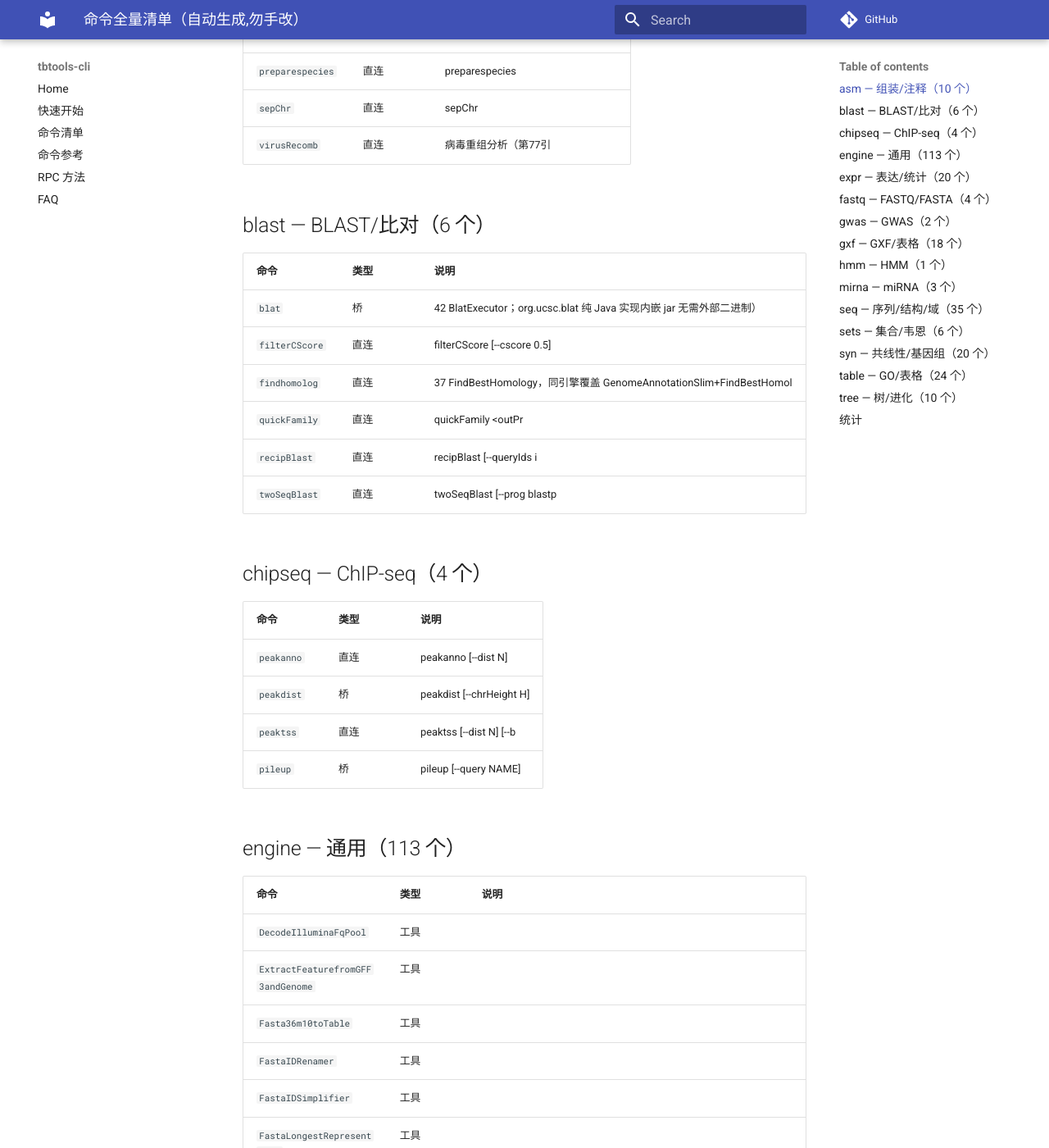
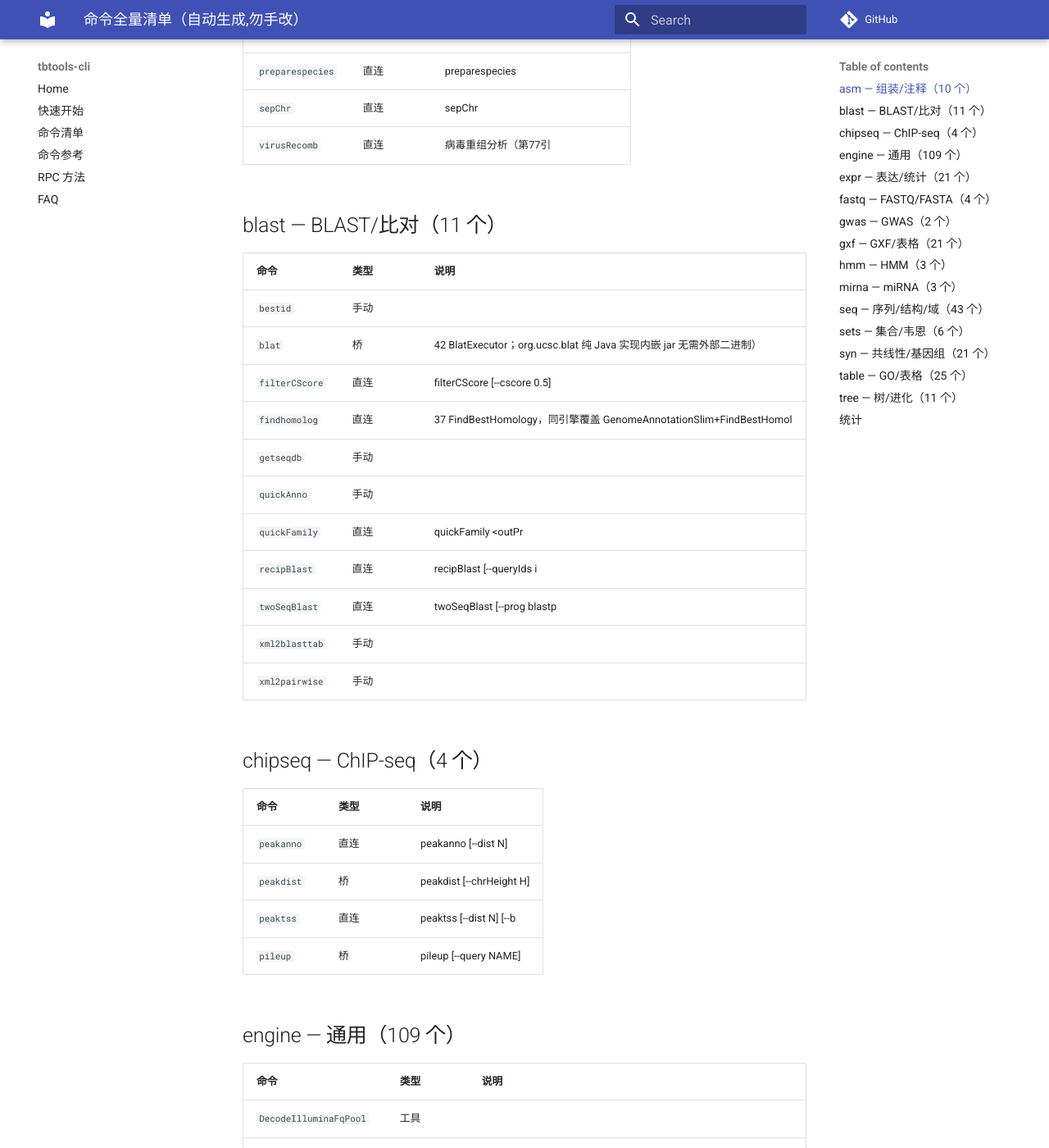
Before and after one commit to qby1613527176-cmd/tbtools-cli, an MkDocs documentation site: the page built from docs/_generated/commands.md, in a window 1280 px wide and 1400 px high, scrolled down 622 px. Shown: the whole window at 82% size. Built offline with MkDocs 1.6.1 and Material for MkDocs 9.7.7, drawn with Linux system fonts in a browser that asks for light colours; comment, search, counter and statistics services are not loaded; some of the changed text lies outside the part shown.

Commit message:
fix: 二期大发现——26 个手写 impl 命令从 metadata 消失(N23/N26 删除注册表条目的副作用)
- 审计: msy/mirnatarget 等 26 个 auto_commands 手写实现命令(msy/mirnatarget/kallisto/fimo/muscle/gsea/efpHeat/tableMerge/gxfSplit/extractFeatureFromGTF 等)不在 metadata——可用但 search/help 发现不到
- 修复: scan_manual_commands 补 auto_commands 手写 impl 扫描 → metadata 268→294,全部命令可发现
- 一致性: specs 294 == metadata 294(--check ✓);counts.md 294/219 更新;msy schema 落地
- 验证: search msy ✓ / tool-describe msy → tbtools syn msy ✓ / pytest 114 / ruff 0 / mypy strict 0

```diff
--- a/docs/_generated/commands.md
+++ b/docs/_generated/commands.md
@@ -18,16 +18,21 @@
 | `sepChr` | 直连 | sepChr <gene2chr.tsv> <in.miniprot.gff> <outMap> |
 | `virusRecomb` | 直连 | 病毒重组分析（第77引 |
 
-## blast — BLAST/比对（6 个）
+## blast — BLAST/比对（11 个）
 
 | 命令 | 类型 | 说明 |
 |---|---|---|
+| `bestid` | 手动 |  |
 | `blat` | 桥 | 42 BlatExecutor；org.ucsc.blat 纯 Java 实现内嵌 jar 无需外部二进制） |
 | `filterCScore` | 直连 | filterCScore <in.blast.tab6> <out.tab6> [--cscore 0.5] |
 | `findhomolog` | 直连 | 37 FindBestHomology，同引擎覆盖 GenomeAnnotationSlim+FindBestHomol |
+| `getseqdb` | 手动 |  |
+| `quickAnno` | 手动 |  |
 | `quickFamily` | 直连 | quickFamily <refPep.fa> <familyIds.txt> <queryPep.fa> <outPr |
 | `recipBlast` | 直连 | recipBlast <query.fa> <subject.fa> <outPrefix> [--queryIds i |
 | `twoSeqBlast` | 直连 | twoSeqBlast <query.fa> <subject.fa> <out.txt> [--prog blastp |
+| `xml2blasttab` | 手动 |  |
+| `xml2pairwise` | 手动 |  |
 
 ## chipseq — ChIP-seq（4 个）
 
@@ -38,7 +43,7 @@
 | `peaktss` | 直连 | peaktss <gxf> <macs2_peak.xls> <out.svg/png> [--dist N] [--b |
 | `pileup` | 桥 | pileup <blast.xml> <out.svg> [--query NAME] |
 
-## engine — 通用（113 个）
+## engine — 通用（109 个）
 
 | 命令 | 类型 | 说明 |
 |---|---|---|
@@ -82,7 +86,7 @@
 | `emblToFasta` | 工具 |  |
 | `extractFasta` | 工具 |  |
 | `extractFastaSub` | 工具 |  |
-| `extractFeatureFromGTF` | 工具 |  |
+| `extractFeatureFromGTF` | 手动 |  |
 | `extractGff3Region` | 工具 |  |
 | `fastaFragmenter` | 工具 |  |
 | `fastaIDAppender` | 工具 |  |
@@ -91,16 +95,16 @@
 | `fastqParallelTrimmer` | 工具 |  |
 | `filesplit` | 桥 | filesplit <inFile> <numParts> |
 | `findBestForkerRootTree` | 工具 |  |
-| `findBestHomologyBatch` | 工具 |  |
+| `findBestHomologyBatch` | 手动 |  |
 | `fpkmToTpm` | 工具 |  |
 | `gbff2gff` | 工具 |  |
 | `geneExpFilter` | 工具 |  |
 | `genePairExpCorr` | 工具 |  |
 | `generateMotifFromSequences` | 工具 |  |
 | `generic` | 桥 | generic <engineClass> <method[+method2]> <out> [--set field |
-| `getLongestCompleteORF` | 工具 |  |
+| `getLongestCompleteORF` | 手动 |  |
 | `getLongestORF` | 工具 |  |
-| `gffCdsPhaseCorrector` | 工具 |  |
+| `gffCdsPhaseCorrector` | 手动 |  |
 | `goAnnoPipe` | 工具 |  |
 | `goEnrichMerge` | 工具 |  |
 | `gsadiag` | 桥 | gsadiag <in.fixed.gff3> <out.stat.xls> [genome.fasta] [relax |
@@ -110,15 +114,15 @@
 | `heatmap2` | 手动 |  |
 | `keggEnrichment` | 工具 |  |
 | `logo` | 手动 |  |
+| `make` | 手动 |  |
 | `makeFastaIndex` | 工具 |  |
 | `marker` | 直连 | marker <MarkerDist|MarkerFilter|SampleDist|BigMarkerRandomDe |
 | `markertools` | 桥 | markertools <filter|dist|sampledist> <in.marker.tab> [maxPoi |
-| `methods` | 手动 |  |
 | `mggxf` | 桥 | mggxf <inGenePair|blastTab6> <in.simplified.gff> <out.Linked |
 | `mirIdentifierBasedOnTargetSo` | 工具 |  |
 | `pafRefBaseCoverCalc` | 工具 |  |
 | `pairWiseKaKsCalculator` | 工具 |  |
-| `parallelMD5Check` | 工具 |  |
+| `parallelMD5Check` | 手动 |  |
 | `plotRNAfoldloci` | 工具 |  |
 | `prepareFileFromMCScanXtoTBtools` | 工具 |  |
 | `qpcrproc` | 桥 | qpcrproc <in.qpcr.tab> <out.xls> |
@@ -141,22 +145,19 @@
 | `simpleBatchProcess` | 工具 |  |
 | `slurmScriptPrepare` | 工具 |  |
 | `ssrMiner` | 工具 |  |
-| `start` | 手动 |  |
 | `statFasta` | 工具 |  |
-| `status` | 手动 |  |
-| `stop` | 手动 |  |
 | `structure` | 手动 |  |
 | `tandemDupFinder` | 工具 |  |
 | `target2TablePipe` | 工具 |  |
 | `targetSoPipe` | 工具 |  |
 | `tpmCalc` | 工具 |  |
 | `translater` | 工具 |  |
-| `tree` | 手动 | tree <treeMeta.config> <out> [pad] |
+| `tree` | 手动 |  |
 | `trimmsa` | 桥 | trimmsa <in.aln.fa> <out.aln.fa> [ratio] |
 | `vcfBinCount` | 工具 |  |
 | `volcano` | 手动 |  |
 
-## expr — 表达/统计（20 个）
+## expr — 表达/统计（21 个）
 
 | 命令 | 类型 | 说明 |
 |---|---|---|
@@ -166,12 +167,13 @@
 | `cubeheatmap` | 桥 | group.tsv 引擎对列数有严格假设，官方 cube_group.tsv 仍会 ArrayIndexOutOfBou |
 | `dehist` | 手动 |  |
 | `distance` | 桥 | distance <in.tsv> <col1> <col2> <euclidean|pearson|pearsonDi |
-| `efpHeat` | 直连 | efpHeat <inTGA> <sample2cc.txt> <expMat.tsv> <geneId> <out.s |
+| `efpHeat` | 手动 |  |
 | `exprCorr` | 桥 | exprCorr <inFPKM> <outCorrMat> |
 | `gbar` | 桥 | 分组柱状图+显著性标注（GUI 逆向接口 buildPanel；数据=每行 group value） |
 | `groupCol` | 直连 | groupCol <inTable.tsv> <inGrpInfo.tsv> <outTable> [Sum|Mean| |
 | `groupedbar` | 桥 | 数据格式=每行 <group>	<value>（重复行成组），非常规基因×样本矩阵；矩阵输入会在 GroupedBarR |
 | `hclust` | 手动 |  |
+| `kallisto` | 手动 |  |
 | `layoutheatmap` | 桥 | layoutheatmap <layout.tsv> <expr.tsv> <out> [--options] |
 | `mountain` | 桥 | mountain <fold.txt> <out.tsv> |
 | `multiEfp` | 桥 | multiEfp <inTGA> <sample2cc> <expMat1[,expMat2,...]> <geneId |
@@ -197,7 +199,7 @@
 | `mimicVqsr` | 直连 | VCF 质量指标（QD/MQ/FS/SOR；GWAS） |
 | `vcfAddID` | 直连 | VCF 加 ID 列（GWAS；ArgsParser --inFile/--outFile，支持 .gz） |
 
-## gxf — GXF/表格（18 个）
+## gxf — GXF/表格（21 个）
 
 | 命令 | 类型 | 说明 |
 |---|---|---|
@@ -208,8 +210,10 @@
 | `genelocation` | 直连 | genelocation --ChrLen <chrlen> --FeaturePos <pos> --OutGraph |
 | `genelocgff` | 桥 | genelocgff <gff3> <idList> <out> [--chrLen len.tsv] [--renam |
 | `gxfAppend` | 直连 | GFF seqid+ID 加前缀 |
+| `gxfAttr` | 手动 |  |
 | `gxfFix` | 直连 | GFF 修复（重复ID前缀/CDS phase/dang |
 | `gxfGenepos` | 直连 | G |
+| `gxfIdAppender` | 手动 |  |
 | `gxfMatch` | 直连 | gxfMatch <in.gff3> <inGenome.fa> |
 | `gxfOverlap` | 直连 | gxfOverlap <in.gff3> <region.txt> <out.gff3> [--ignoreStrand |
 | `gxfRecall` | 直连 | 从 gene 行恢复 mRNA 特征（第82引擎， |
@@ -217,14 +221,17 @@
 | `gxfRename` | 直连 | gxfRename <in.gff3> <out.gff3> <renameMap.tsv> |
 | `gxfRepGXF` | 直连 | gxfRepGXF <in.gff3> <out.gff3> [--featureID CDS] [--attachID |
 | `gxfRepIDs` | 直连 | gxfRepIDs <in.gff3> <out.txt> |
+| `gxfSplit` | 手动 |  |
 | `gxfStat` | 直连 | GFF 统计（基因/mRNA/外显子/内含子/C |
 | `regionAnno` | 直连 | regionAnno <in.gff3> <region.txt> <outTab> [--flankLen N] [- |
 
-## hmm — HMM（1 个）
+## hmm — HMM（3 个）
 
 | 命令 | 类型 | 说明 |
 |---|---|---|
 | `hmmExtract` | 直连 | 从 HMM 文件按 NAM |
+| `hmmerSearch` | 手动 |  |
+| `hmmsearch` | 手动 |  |
 
 ## mirna — miRNA（3 个）
 
@@ -232,21 +239,24 @@
 |---|---|---|
 | `mirnaIdentify` | 桥 | 78 MirIdentifyCli；⚠️ 第 4 参 outChecklog 必需，docstring 原漏写 N29） |
 | `mirnaTarget2` | 直连 | mirnaTarget2 <mirna.fa> <target.fa> <out.txt> [--revCom true |
-| `mirnatarget` | 桥 | mirnatarget <mirna.fa> <target.fa> <out.tsv> [--evalue X] [- |
+| `mirnatarget` | 手动 |  |
 
-## seq — 序列/结构/域（35 个）
+## seq — 序列/结构/域（43 个）
 
 | 命令 | 类型 | 说明 |
 |---|---|---|
 | `amazingmeta` | 桥 | amazingmeta <meme.xml> <newick.treefile> <out.svg|png|pdf> [ |
 | `careclassify` | 桥 | 22；第8列 motif 名查 jar 内置 97 类表，行尾追加大类/亚类；查不到 NA） |
 | `cddmotif` | 桥 | cddmotif <cdd.hitdata.txt> <in.fasta> <out.svg|png|pdf> [new |
+| `fa2tab` | 手动 |  |
 | `famerge` | 桥 | 33 FastaMergerAndSpliter.Merge） |
 | `fasplit` | 直连 | 33 QuickSpiltFasta；⚠️ 与 filesplit 不同：按记录不切行，产物 prefix.N.spli |
+| `fimo` | 手动 |  |
 | `gb2fa` | 桥 | 36 genBank2Fasta；头含 locus/accession/organism/definition） |
 | `gblocks` | 桥 | 30 Jgblocks 纯 Java 实现；main 仅 in/out 全参数须 setter；⚠️ 高歧异比对可能 v |
 | `gel` | 直连 | 凝胶电泳图（GelImage.Marker；⚠️ 无参调用会挂起 N32） |
 | `genestructure` | 手动 |  |
+| `genomefilter` | 手动 |  |
 | `gfa` | 桥 | gfa <in.gfa> <out> [width] [height] |
 | `gfa2fa` | 直连 | GFA 组装图 → FASTA（第91引擎，GFAtoFast |
 | `longestorf` | 直连 | 17 GetLongestORF：setFastaFile/setOutFile/startPredict；自带 Arg |
@@ -257,10 +267,12 @@
 | `mastrun` | 桥 | mastrun <meme.xml> <seq.fasta> <workingDir> [--motifs M] [-- |
 | `meme` | 桥 | MEME motif 发现（GUI 逆向接口 QuickRunMEME，需系统 meme；产物可与 memeViz/fi |
 | `meme2tab` | 桥 | MEME/MAST XML→motif 域表（GUI 逆向接口 MEMESuiteXMLtoTab） |
+| `memeViz` | 手动 |  |
 | `memerun` | 桥 | memerun <in.fasta> <workingDir> [--motif N] [--minW N] [--ma |
 | `motif` | 手动 |  |
 | `mpattern` | 桥 | MEME/MAST motif 序列标注图（GUI 逆向接口，postGraph(String,panel) 重载绕弹窗 |
 | `msa` | 手动 |  |
+| `muscle` | 手动 |  |
 | `pep2codon` | 桥 | pep2codon <cds.fa> <pep.aln.fa> <codon.aln.out> |
 | `pfammotif` | 桥 | pfammotif <pfamscan.txt> <in.fasta> <out.svg|png|pdf> [newic |
 | `plotrna` | 直连 | plotrna <genomeFA> <region> <SAM> [--directPDF out.pdf] |
@@ -272,6 +284,9 @@
 | `seqpattern` | 直连 | 20 QuickLocateSeqPattern：正则找模式→GFF3；--key value 空格分隔） |
 | `simplehmmscan` | 桥 | simplehmmscan <pfamA.hmm> <target.pep> <idList.txt> <out.txt |
 | `sixframe` | 桥 | 16 SixFrameTranlater：setInFile/setOutFile/process；输出每条序列 6 框 |
+| `smart` | 手动 |  |
+| `tab2fa` | 手动 |  |
+| `tfbsShift` | 手动 |  |
 | `trimal` | 桥 | 29 QuickTrimAL；默认 automated1；依赖系统 trimal；muscle→trimal→iqtre |
 
 ## sets — 集合/韦恩（6 个）
@@ -285,7 +300,7 @@
 | `venn5` | 桥 | venn5 <out> <setA.txt> <setB.txt> <setC.txt> <setD.txt> <set |
 | `venn6` | 桥 | venn6 <out> <setA..F.txt> [labels] |
 
-## syn — 共线性/基因组（20 个）
+## syn — 共线性/基因组（21 个）
 
 | 命令 | 类型 | 说明 |
 |---|---|---|
@@ -298,9 +313,10 @@
 | `findblockdual` | 桥 | findblockdual <queryGenome.fa> <query.gff> <subjectGenome.fa |
 | `findblockmultiple` | 桥 | findblockmultiple <queryGenome.fa> <query.gff> <queryId> <ou |
 | `mcscanx` | 桥 | 共线性检测 |
+| `mcscanxd` | 手动 |  |
 | `microgenome` | 直连 | microgenome <inGBK> <anno.tsv> <out> [micro|macro] |
 | `microsyn` | 桥 | microsyn <gxf1> <gxf2> <collinearity> <out> [--chr1 C --star |
-| `msy` | 桥 | msy <simplifiedGff.pos> <links.txt> <chrLayout.txt> <out> [w |
+| `msy` | 手动 |  |
 | `multisyn` | 桥 | multisyn <gxf.lst> <collinear.lst> <out> [--genes idlist.txt |
 | `pafcomp` | 桥 | pafcomp --inPaf <paf> --outGraph <out> [--colorMode Target|Q |
 | `pafref` | 直连 | pafref --inPaf <paf> --outTab <out.tsv> |
@@ -310,7 +326,7 @@
 | `supercircos` | 桥 | supercircos <config.cfg> <out> [width] [height] |
 | `visualizeblock` | 桥 | visualizeblock <inBlockOut> <out.pdf> [--labels "Genome1,Gen |
 
-## table — GO/表格（24 个）
+## table — GO/表格（25 个）
 
 | 命令 | 类型 | 说明 |
 |---|---|---|
@@ -320,6 +336,7 @@
 | `goEnrich` | 桥 | GO 富集分析（MF/CC/BP，P+BH 校正，G4 补齐） |
 | `goParse` | 直连 | GO 词典解析（第103 |
 | `golevel` | 桥 | GO 层级统计+柱状图（GUI 逆向接口；统计表纯逻辑，图需 xvfb） |
+| `gsea` | 手动 |  |
 | `keggEnrich` | 桥 | KEGG 富集分析（G4 补齐，需真实 .keg 参考文件） |
 | `levelGo` | 直连 | levelGo <gene2Go.txt> <outTable> <oboFile> [--level N] |
 | `pubmed` | 桥 | 45 PubmedSearch.process；⚠️ 联网 eutils；输出期刊/标题/年份/IF/DOI 表） |
@@ -333,13 +350,13 @@
 | `tableColSelect` | 桥 | tableColSelect <inTable> <outTable> <colName1> [colName2...] |
 | `tableCollapse` | 桥 | tableCollapse <inTable> <keyColIndex> <outTable> [hasHeader |
 | `tableMelt` | 直连 | 宽表转长表（第88引擎，TableMelt） |
-| `tableMerge` | 直连 | 按键合并多个表格(TableMerger；⚠️ ArgsParser 式，旧 docstring 位置参数写法已废弃 N |
+| `tableMerge` | 手动 |  |
 | `tableSplit` | 直连 | tableSplit <inTab> <outDir> [--colIndex N] [--suffix .txt] |
 | `tableTranspose` | 直连 | 表格转置（第95引擎，TableTran |
 | `tableUniq` | 直连 | tableUniq <inTab> <outFile> [--colIndex N] [--showFreq true| |
 | `taxparse` | 桥 | 38 TaxonomyParserGUIPanel→NCBITaxonomy；⚠️ 联网 NCBI eutils；输出  |
 
-## tree — 树/进化（10 个）
+## tree — 树/进化（11 个）
 
 | 命令 | 类型 | 说明 |
 |---|---|---|
@@ -347,8 +364,9 @@
 | `findpath` | 桥 | findpath --inGffArr <gff1,gff2,...> --inGenePairs <pairs> -- |
 | `iqtree` | 桥 | 28 QuickRunIQtree；⚠️ UFBoot 须 ≥1000 否则引擎静默失败；产物 outPrefix.tr |
 | `kaks` | 直连 | 成对 Ka/Ks 计算（GUI 逆向 PairWiseKaKsCalculator；自带 ArgsParser：--ke |
+| `newickRename` | 手动 |  |
+| `notung` | 手动 |  |
 | `nwAlign` | 桥 | Needleman-Wunsch 全局比对（GUI 逆向接口 NeedleManWunschAlign；旧 Simple |
-| `onesteptree` | 手动 | onesteptree --inPepFie <in.pep> --outFilePrefix <outDir> [-- |
 | `phylotree` | 桥 | phylotree <in.nwk> <out> [vertical] [width] [height] |
 | `subtree` | 桥 | 23 GetSubNewickTreeGUIPanel→PhyloTreeMan.getSubTree；--contai |
 | `treeRooting` | 手动 |  |
@@ -356,8 +374,8 @@
 
 ## 统计
 
-- 命令总数: 276
-- bridge: 102
-- tool: 80
-- direct: 70
-- manual: 24
+- 命令总数: 294
+- bridge: 100
+- tool: 75
+- direct: 68
+- manual: 51
```
Also changed, not shown: other parts of docs/_generated/commands.md (+0 -1 lines), docs/_generated/counts.md (+2 -2 lines), 2 other files.
